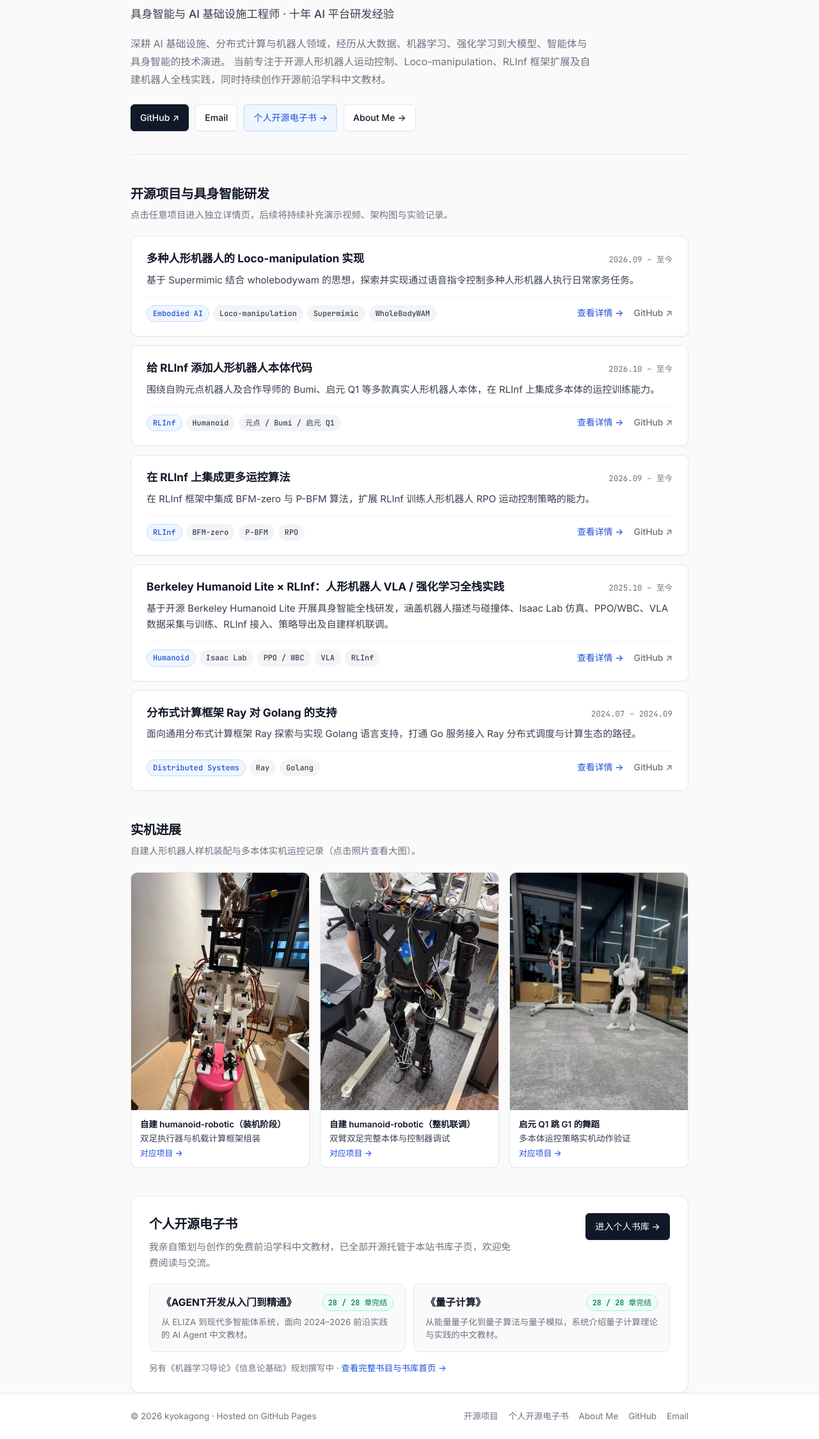
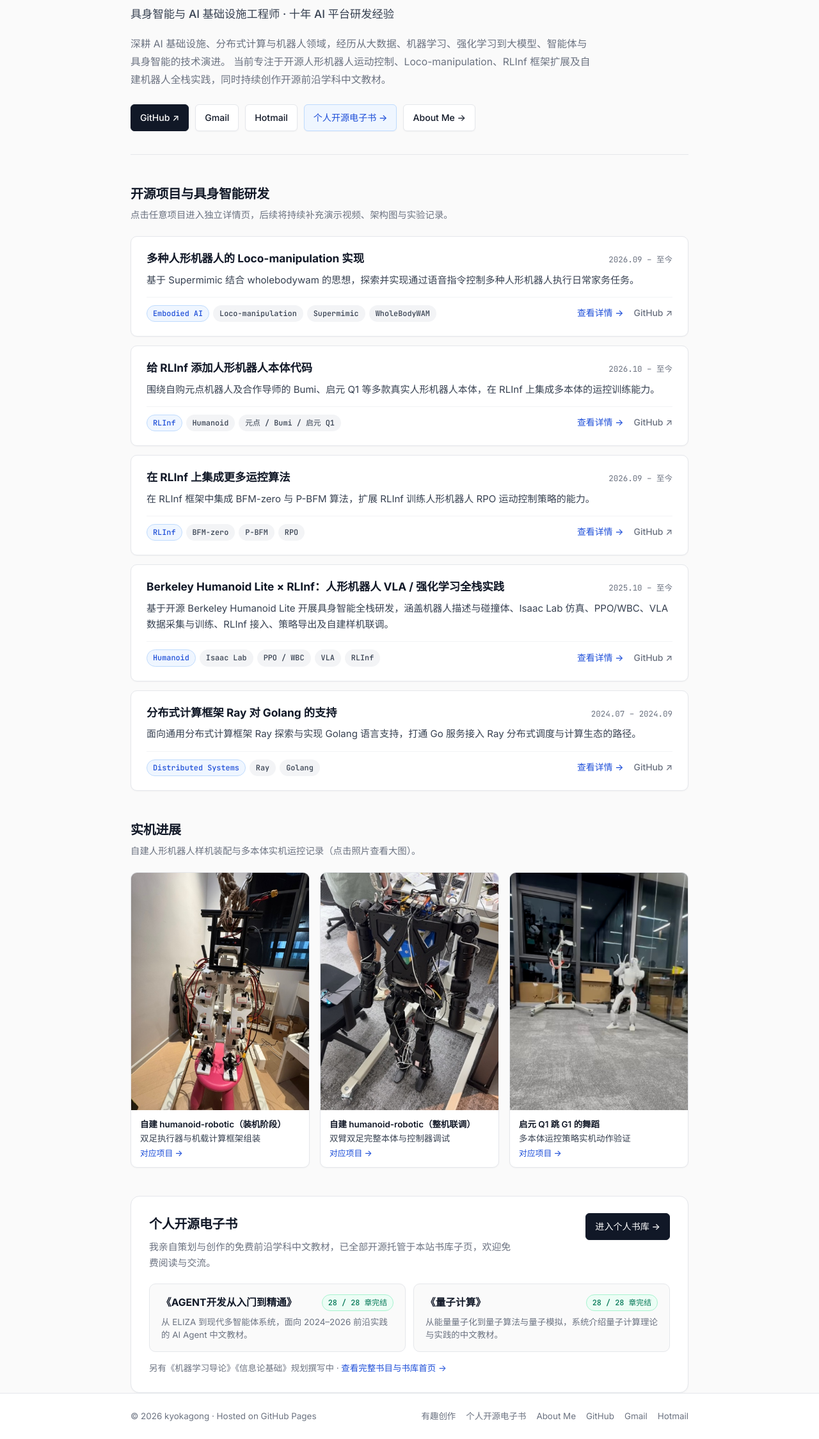
Before and after one commit to kyokagong/kyokagong.github.io, a plain HTML site: page index.html in a window 1280 px wide. Shown: the part 202-2451 px from the top of the page at 64% size. Drawn offline with Linux system fonts and the light colour scheme.

Commit message:
update myself

```diff
--- a/index.html
+++ b/index.html
@@ -90,7 +90,8 @@
       </p>
       <div class="hero-actions">
         <a class="btn btn-primary" href="https://github.com/kyokagong/" target="_blank" rel="noopener">GitHub ↗</a>
-        <a class="btn" href="mailto:kyokagong@hotmail.com">Email</a>
+        <a class="btn" href="mailto:kyokagong@gmail.com">Gmail</a>
+        <a class="btn" href="mailto:kyokagong@hotmail.com">Hotmail</a>
         <a class="btn btn-accent" href="books/index.html">个人开源电子书 →</a>
         <a class="btn" href="about/index.html">About Me →</a>
       </div>
@@ -348,11 +349,12 @@
     <div class="footer-inner">
       <span>© 2026 kyokagong · Hosted on GitHub Pages</span>
       <div class="footer-links">
-        <a href="#projects">开源项目</a>
+        <a href="#projects">有趣创作</a>
         <a href="books/index.html">个人开源电子书</a>
         <a href="about/index.html">About Me</a>
         <a href="https://github.com/kyokagong" target="_blank" rel="noopener">GitHub</a>
-        <a href="mailto:kyokagong@hotmail.com">Email</a>
+        <a href="mailto:kyokagong@gmail.com">Gmail</a>
+        <a href="mailto:kyokagong@hotmail.com">Hotmail</a>
       </div>
     </div>
   </footer>
```
Also changed, not shown: about/index.html (+4 -1 lines).
